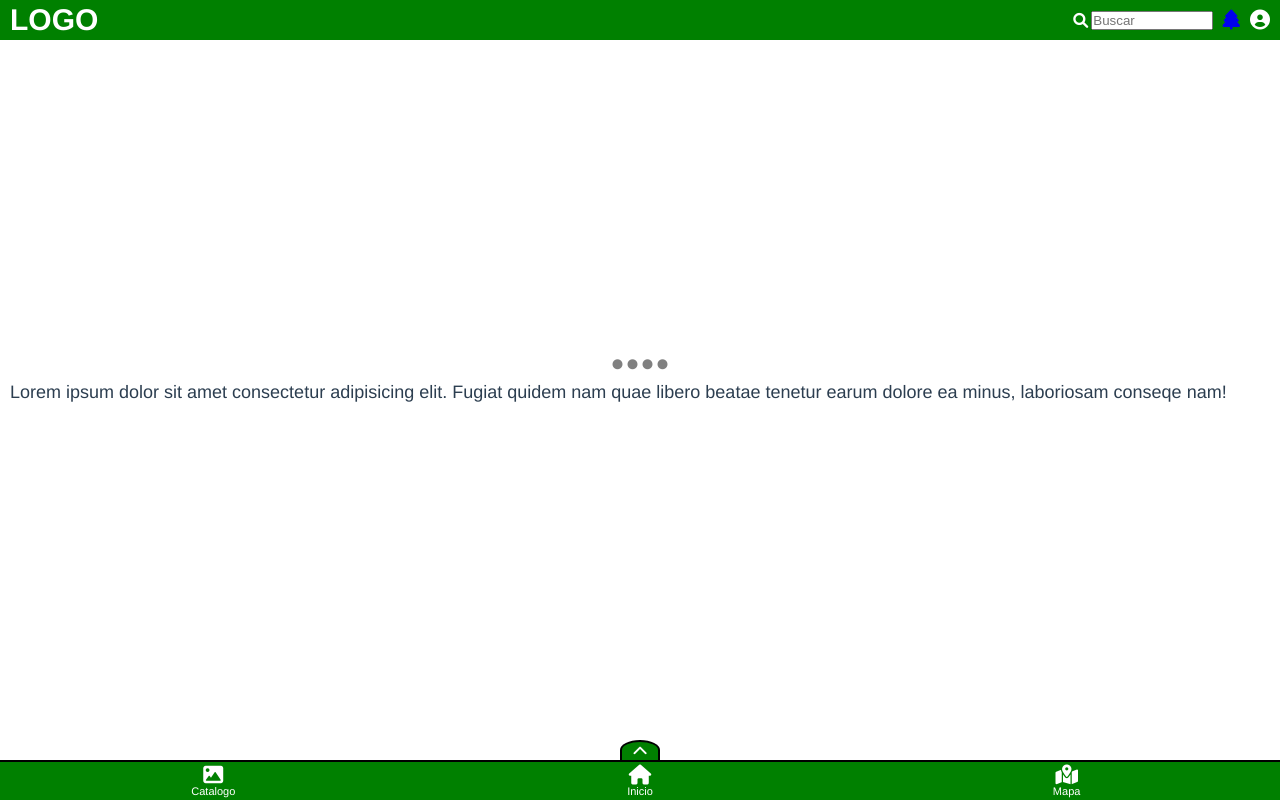
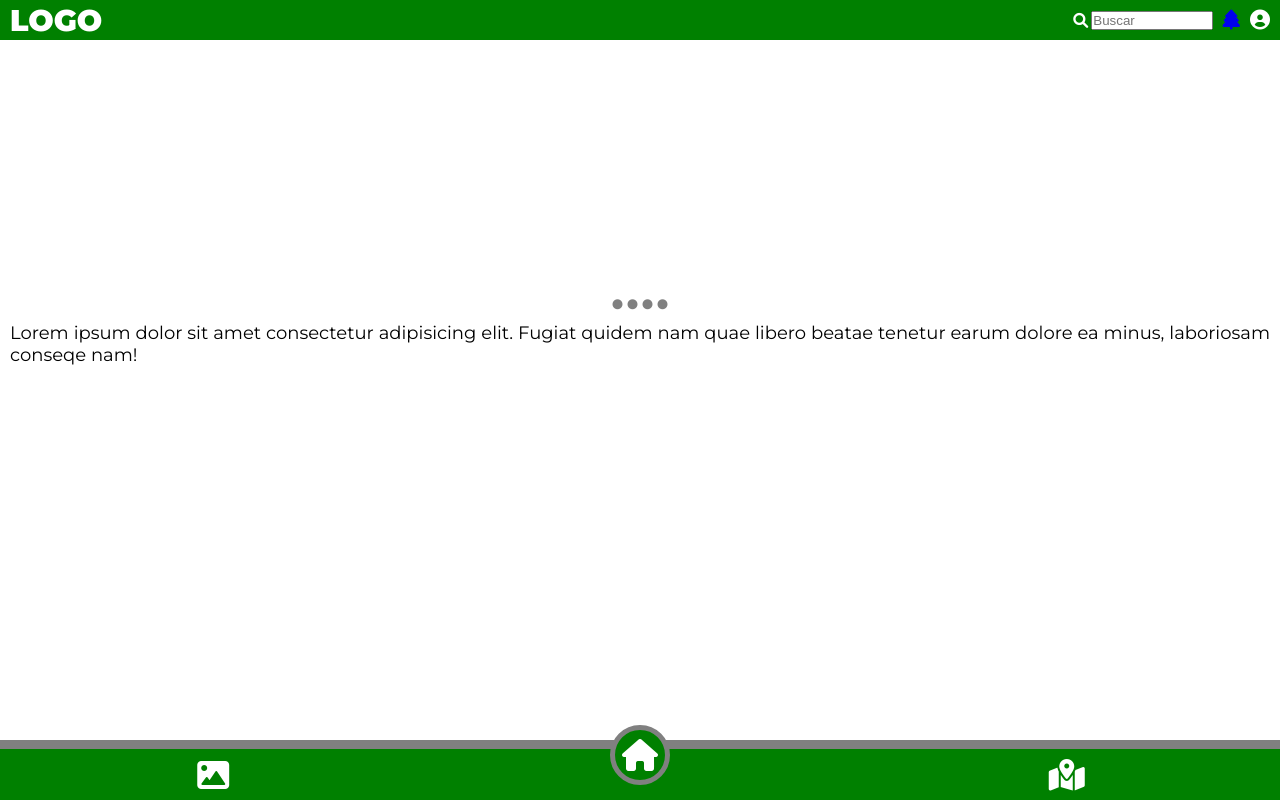
Before and after one commit to sansus3/senlleiras-sasus-3, a Vue app: page / in a window 1280 px wide. Built offline with nearby package versions, Linux system fonts and the light colour scheme.

Commit message:
Modernizado css del footer menu

```diff
--- a/public/design.css
+++ b/public/design.css
@@ -98,61 +98,6 @@ body{
         display: none;
     }
 
-    /* NAVEGADOR BOTTOM */
-
-.menu-principal{
-    position: fixed;
-    display: flex;
-    flex-direction: column;
-    justify-content: center;
-    align-items: center;
-    bottom: 0;
-    width: 100%;
-}
-    .menu-principal .menu-display{
-        display: flex;
-        justify-content: center;
-        align-items: center;
-        width: 40px;
-        height: 20px;
-        background-color: var(--colorprincipal);
-        color:var(--colortitulo);
-        border-top-right-radius: 100%;
-        border-top-left-radius: 100%;
-        border-top: 2px solid black;
-        border-left: 2px solid black;
-        border-right: 2px solid black;
-    }
-        .menu-principal .menu-display i{
-            font-size: 15px;
-        }
-    .menu-principal .menu-elements{
-        display: flex;
-        flex-direction: row;
-        width: 100%;
-        height: 40px;
-        background-color: var(--colorprincipal);
-        justify-content: space-around;
-        align-items: center;
-        border-top: 2px solid black;
-    }
-    .menu-principal .menu-elements li{
-        height: 100%;
-        width: 33%;
-    }
-    .menu-principal .menu-elements li a{
-        display: flex;
-        flex-direction: column;
-        width: 100%;
-        height: 100%;
-        justify-content: center;
-        align-items: center;
-        font-size: 11px;
-        color: var(--colortitulo);
-    }
-        .menu-principal i{
-            font-size: 20px;
-        }
 
 /* CARRUSEL     */
 
--- a/src/App.vue
+++ b/src/App.vue
@@ -7,24 +7,24 @@
 </template>
 
 <style lang="scss">
-#app {
-  font-family: Avenir, Helvetica, Arial, sans-serif;
-  -webkit-font-smoothing: antialiased;
-  -moz-osx-font-smoothing: grayscale;
-  text-align: center;
-  color: #2c3e50;
-}
+// #app {
+//   font-family: Avenir, Helvetica, Arial, sans-serif;
+//   -webkit-font-smoothing: antialiased;
+//   -moz-osx-font-smoothing: grayscale;
+//   text-align: center;
+//   color: #2c3e50;
+// }
 
-#nav {
-  padding: 30px;
+// #nav {
+//   padding: 30px;
 
-  a {
-    font-weight: bold;
-    color: #2c3e50;
+//   a {
+//     font-weight: bold;
+//     color: #2c3e50;
 
-    &.router-link-exact-active {
-      color: #42b983;
-    }
-  }
-}
+//     &.router-link-exact-active {
+//       color: #42b983;
+//     }
+//   }
+// }
 </style>
--- a/src/views/page_structure/FooterSection.vue
+++ b/src/views/page_structure/FooterSection.vue
@@ -1,23 +1,23 @@
 <template>
     <footer class="main-footer">
         <nav class="menu-principal">
-            <a href="#" class="menu-display">
-                <i class="fas fa-chevron-up"></i>
-            </a>
+            <!-- <a href="#" class="menu-display"><i class="fas fa-chevron-up"></i></a> -->
             <ul class="menu-elements">
                 <li>
                     <a href="#" class="menu-catalogo">
-                        <i class="fas fa-image"></i>Catalogo
+                        <i class="fas fa-image"></i>
+                        <p>Catalogo</p>
                     </a>
                 </li>
                 <li>
-                     <router-link class="menu-inicio" :to="{name:'Home'}">
-                        <i class="fas fa-home"></i>Inicio
-                     </router-link>
+                    <router-link class="menu-inicio" :to="{ name: 'Home' }">
+                        <i class="fas fa-home"></i><p>Inicio</p>
+                    </router-link>
                 </li>
                 <li>
                     <a href="#" class="mapa">
-                        <i class="fas fa-map-marked-alt"></i>Mapa
+                        <i class="fas fa-map-marked-alt"></i>
+                        <p>Mapa</p>
                     </a>
                 </li>
             </ul>
@@ -26,5 +26,103 @@
 </template>
 
 <style scoped>
+.menu-principal {
+    position: fixed;
+    display: flex;
+    flex-direction: column;
+    justify-content: center;
+    align-items: center;
+    bottom: 0;
+    width: 100%;
+    height: 60px;
+    border-top: 9px solid var(--colorsecundario);
+}
+.menu-principal .menu-elements {
+    display: flex;
+    flex-direction: row;
+    width: 100%;
+    height: 100%;
+    background-color: var(--colorprincipal);
+    justify-content: space-around;
+    align-items: center;
+}
+.menu-principal .menu-elements li {
+    width: 33%;
+    display: flex;
+    justify-content: center;
+    text-align: center;
+}
+.menu-principal .menu-elements li a {
+    display: flex;
+    flex-direction: column;
+    width: 100px;
+    height: 100%;
+    justify-content: center;
+    align-items: center;
+    color: var(--colortitulo);
+    position: relative;
+    transition: all 0.2s ease-in-out;
+}
+.menu-principal .menu-elements li a p {
+    position: absolute;
+    bottom: 0px;
+    text-transform: uppercase;
+    display: block;
+    font-size: 16px;
+    display: none;
+}
+.menu-principal .menu-elements li a i {
+    display: flex;
+    justify-content: center;
+    align-items: center;
+    font-size: 2em;
+    color: var(--colortitulo);
+    width: 60px;
+    height: 60px;
+    border: 5px solid transparent;
+    transition: all 0.2s ease-in-out;
+}
+.menu-principal .menu-elements li a:hover::before {
+    content: "";
+    position: absolute;
+    background-color: transparent;
+    border-top-right-radius: 25px;
+    width: 20px;
+    height: 20px;
+    top: 4px;
+    left: 5px;
+    box-shadow: 0 -8px 0 0 var(--colorsecundario);
+}
 
+.menu-principal .menu-elements li a:hover::after {
+    content: "";
+    position: absolute;
+    background-color: transparent;
+    border-top-left-radius: 25px;
+    width: 20px;
+    height: 20px;
+    top: 4px;
+    right: 5px;
+    box-shadow: 0 -8px 0 0 var(--colorsecundario);
+}
+
+.menu-principal .menu-elements li a:hover i {
+    transform: translateY(-20px);
+    background-color: var(--colorprincipal);
+    border: 5px solid var(--colorsecundario);
+    border-radius: 100%;
+}
+.menu-principal .menu-elements li a:hover p {
+    display: block;
+    font-size: .8em;
+    padding-bottom: .3em;
+}
+
+/**Active */
+.router-link-exact-active i {
+    transform: translateY(-20px);
+    background-color: var(--colorprincipal);
+    border: 5px solid var(--colorsecundario) !important;
+    border-radius: 100%;
+}
 </style>
```
